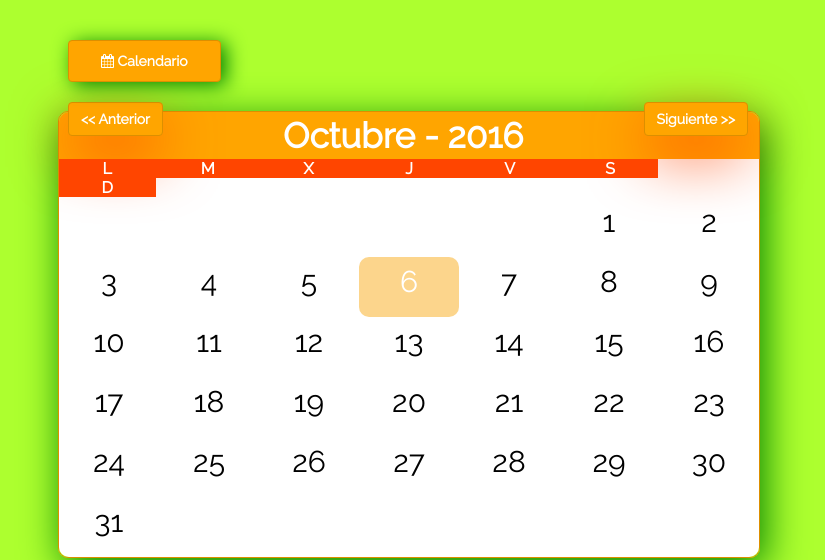
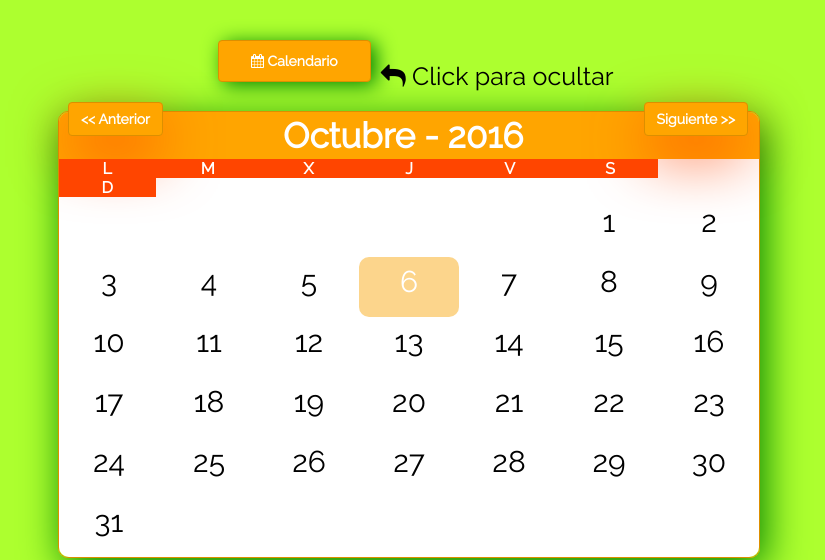
Before and after one commit to RSginer/rcalendarjs, a plain HTML site: page index.html in a window 1280 px wide. Both pictures are taken after a click on the button "Calendario". Shown: the top 560 px of the page, without its empty margins (232-1057 px from the left). Drawn offline with Linux system fonts and the light colour scheme.

Commit message:
mostrar / ocultar calendario

```diff
--- a/css/calendar.css
+++ b/css/calendar.css
@@ -108,3 +108,34 @@
 .btn__sub-month:before{
     content: '<< ';
 }
+.show-button{
+     color: white;
+    background-color: orange;
+    display: inline-block;
+    padding: 10px 32px;
+    margin:10px;
+    font-size: 14px;
+    border:1px solid #dc8f00;
+    font-weight: bold;
+    line-height: 1.42857143;
+    text-align: center;
+    white-space: nowrap;
+    vertical-align: middle;
+    cursor: pointer;
+    box-shadow: 5px 3px 20px 0px green;
+    border-radius: 4px;
+    margin-left:160px;
+}
+.show{
+    visibility: visible;
+}
+
+.hide{
+    visibility: hidden;
+}
+
+.info-message {
+    font-size: 25px;
+    position: relative;
+    bottom: -10;
+}
--- a/css/styles.css
+++ b/css/styles.css
@@ -41,21 +41,3 @@ html, body {
     text-decoration: none;
     color:blue;
 }
-
-.show{
-     color: white;
-    background-color: orange;
-    display: inline-block;
-    padding: 10px 32px;
-    margin:10px;
-    font-size: 14px;
-    border:1px solid #dc8f00;
-    font-weight: bold;
-    line-height: 1.42857143;
-    text-align: center;
-    white-space: nowrap;
-    vertical-align: middle;
-    cursor: pointer;
-    box-shadow: 5px 3px 20px 0px green;
-    border-radius: 4px;
-}
--- a/index.html
+++ b/index.html
@@ -7,8 +7,8 @@
     </head>
     <body>
         <div class="container">
-            <button class="show" onclick="show()"><i class="fa fa-calendar"></i> Calendario</button>
-            <div id="content-calendar" class="content-calendar" style="display:none">
+            <button class="show-button" onclick="show()"><i class="fa fa-calendar"></i> Calendario</button><span id="info-message" class="info-message"><i class="fa fa-reply"></i> Click para mostrar </span>
+            <div id="content-calendar" class="content-calendar hide">
                 <div class="right"><button class="btn btn__add-month" onclick="addMonth()">Siguiente</button></div>
                 <div class="left"><button class="btn btn__sub-month" onclick="subMonth()">Anterior</button></div>  <br>
                 <div id="calendar" class="calendar">
@@ -26,8 +26,6 @@
                         <div id="body" class="calendar__week">
                         </div>
                     </div>
-                    <div class="calendar__footer">
-                    </div>
                 </div>
             </div>
             <br>
@@ -37,9 +35,7 @@
             </span>
             <br>
             <br>
-
         </div>
         <script src="js/calendar.js"></script>
     </body>
-
 </html>
--- a/js/calendar.js
+++ b/js/calendar.js
@@ -1,3 +1,4 @@
+var showOrHide = false;
 var today = new Date();
 var date = new Date(today.getFullYear(), today.getMonth(), 01);
 initCalendar(date);
@@ -23,10 +24,10 @@ function initCalendar(date) {
         text += '<div class="calendar__week__day"></div>';
     }
     for (var i = 1; i <= monthDays[date.getMonth()]; i++) {
-        if (today.getDate()==i && today.getMonth()==date.getMonth()) {
+        if (today.getDate() == i && today.getMonth() == date.getMonth()) {
             text += '<div class="calendar__week__day calendar__week__day--current-day">' + i + '</div>';
-        }else{
-        text += '<div class="calendar__week__day">' + i + '</div>';
+        } else {
+            text += '<div class="calendar__week__day">' + i + '</div>';
         }
     }
 
@@ -55,6 +56,13 @@ function isLeap(year) {
     return ((year % 4 == 0) && ((year % 100 != 0) || (year % 400 == 0)));
 }
 
-function show(){
-    document.getElementById("content-calendar").style="display:block";
+function show() {
+    if (this.showOrHide == true) {
+        document.getElementById("content-calendar").style = "visibility:hidden";
+        this.showOrHide=false;
+    } else {
+        document.getElementById("content-calendar").style = "visibility:visible";
+        this.showOrHide=true;
+        document.getElementById("info-message").innerHTML = '<span id="info-message" class="info-message"><i class="fa fa-reply"></i> Click para ocultar</span>'
+    }
 }
```
